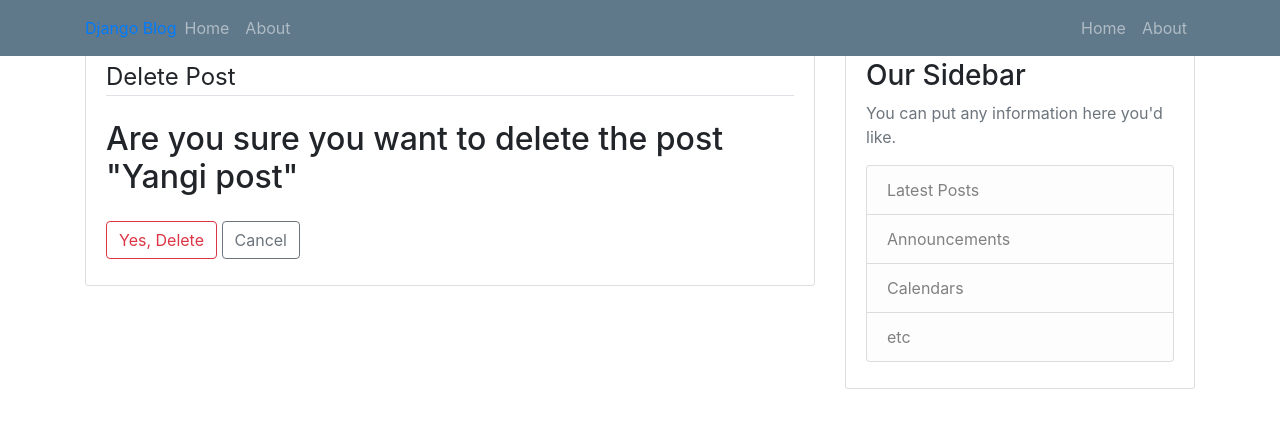
After one commit to UmarjonRajabov/Django_Blog, a Django app: page /post/1/delete/ in a window 1280 px wide. The commit adds this page. Shown: the top 428 px of the page. Run offline with Django 4.2, Linux system fonts and the light colour scheme; a user stored in the database is signed in; data comes from the database, SQL or seed files in the repository; both versions use the stored data as it was after the commit; some libraries are stand-ins or nearby versions.

Commit message:
postni o'chirish faylini qo'shdim

```diff
--- a/blog/models.py
+++ b/blog/models.py
@@ -2,7 +2,7 @@ from django.db import models
 # Create your models here.
 from django.utils import timezone
 from django.contrib.auth.models import User
-
+from django.urls import reverse
 class Post(models.Model):
     title =models.CharField(max_length=100)
     content=models.TextField()
@@ -11,3 +11,6 @@ class Post(models.Model):
 
     def __str__(self):
         return self.title
+
+    def get_absolute_url(self):
+        return reverse("post-detail", kwargs={"pk": self.pk})
--- a/blog/templates/blog/base.html
+++ b/blog/templates/blog/base.html
@@ -53,7 +53,7 @@
             </div>
         </nav>
     </header>
-    <main role="main" class="container">
+    <main role="main" class="container mt-5">
         <div class="row">
           <div class="col-md-8">
             {% block content %}{% endblock %}
--- /dev/null
+++ b/blog/templates/blog/post_confirm_delete.html
@@ -0,0 +1,16 @@
+{% extends "blog/base.html" %}
+{% block content %}
+    <div class="content-section">
+        <form method="POST">
+            {% csrf_token %}
+            <fieldset class="form-group">
+                <legend class="border-bottom mb-4">Delete Post</legend>
+                <h2>Are you sure you want to delete the post "{{ object.title }}"</h2>
+            </fieldset>
+            <div class="form-group">
+                <button class="btn btn-outline-danger" type="submit">Yes, Delete</button>
+                <a class="btn btn-outline-secondary" href="{% url 'post-detail' object.id %}">Cancel</a>
+            </div>
+        </form>
+    </div>
+{% endblock content %}
--- a/blog/templates/blog/post_detail.html
+++ b/blog/templates/blog/post_detail.html
@@ -6,7 +6,7 @@
         <div class="article-metadata">
             <a href="#" class="mr-2">{{ object.author }}</a>
             <small class="text-muted">{{ object.date_posted|date:"F d, Y "}}</small>
-            { % if object.author == user  % }
+            {% if object.author == user  %}
             <div>
                 <a href="{% url 'post-update' object.id %}" class="btn btn-success btn-sm mt-1 mb-1">Yangilash</a>
                 <a href="{% url 'post-delete' object.id %}" class="btn btn-danger btn-sm mt-1 mb-1">Udalit</a>
```
Also changed, not shown: db.sqlite3.
